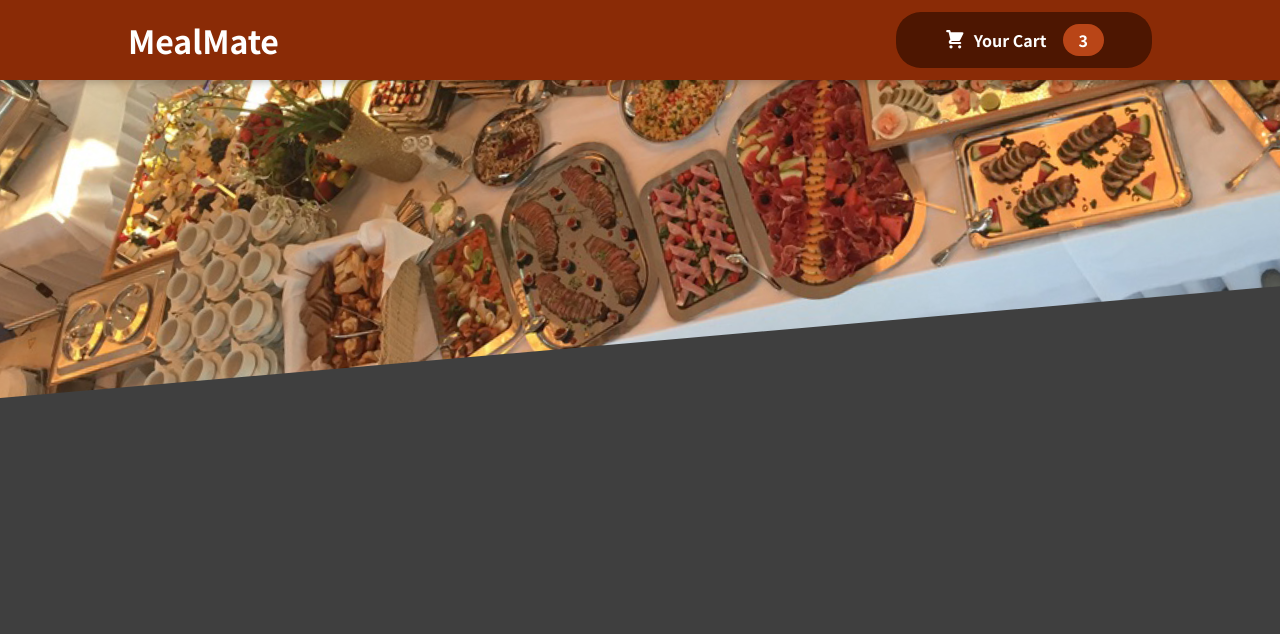
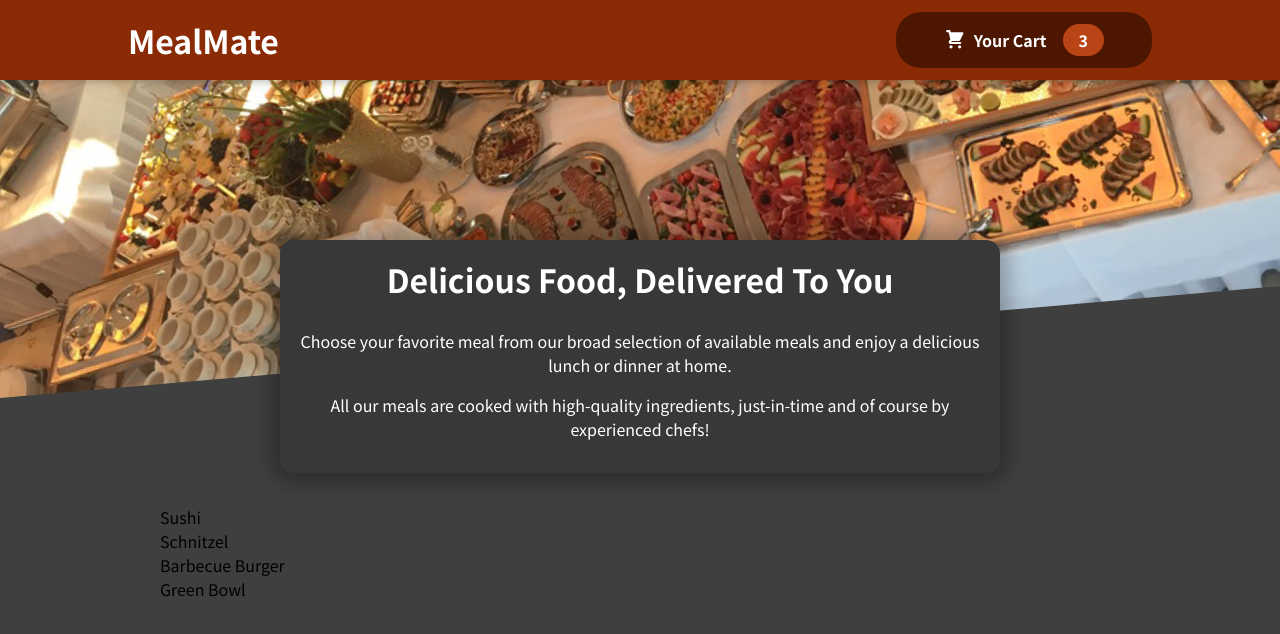
Before and after one commit to Matfav77/FoodOrderApp, a React (Create React App) app: page / in a window 1280 px wide. Shown: the top 634 px of the page. Built offline with nearby package versions, Linux system fonts and the light colour scheme.

Commit message:
Implemented Meals components

```diff
--- a/src/App.js
+++ b/src/App.js
@@ -1,9 +1,13 @@
 import Header from "./components/Layout/Header";
+import Meals from "./components/Meals/Meals";
 
 function App() {
   return (
     <>
       <Header />
+      <main>
+        <Meals />
+      </main>
     </>
   );
 }
--- a/src/components/Meals/AvailableMeals.js
+++ b/src/components/Meals/AvailableMeals.js
@@ -0,0 +1,45 @@
+
+import styles from './AvailableMeals.module.css'
+
+
+const DUMMY_MEALS = [
+    {
+        id: 'm1',
+        name: 'Sushi',
+        description: 'Finest fish and veggies',
+        price: 22.99,
+    },
+    {
+        id: 'm2',
+        name: 'Schnitzel',
+        description: 'A german specialty!',
+        price: 16.5,
+    },
+    {
+        id: 'm3',
+        name: 'Barbecue Burger',
+        description: 'American, raw, meaty',
+        price: 12.99,
+    },
+    {
+        id: 'm4',
+        name: 'Green Bowl',
+        description: 'Healthy...and green...',
+        price: 18.99,
+    },
+];
+
+const AvailableMeals = () => {
+    const mealsList = DUMMY_MEALS.map(meal => <li>
+        {meal.name}
+    </li>)
+
+
+    return <section className={styles.meals}>
+        <ul>
+            {mealsList}
+        </ul>
+    </section>
+}
+
+export default AvailableMeals
--- a/src/components/Meals/Meals.js
+++ b/src/components/Meals/Meals.js
@@ -0,0 +1,14 @@
+
+import AvailableMeals from './AvailableMeals';
+import MealsSummary from './MealsSummary';
+
+import React from 'react'
+
+const Meals = () => {
+    return <>
+        <MealsSummary />
+        <AvailableMeals />
+    </>
+}
+
+export default Meals
```
